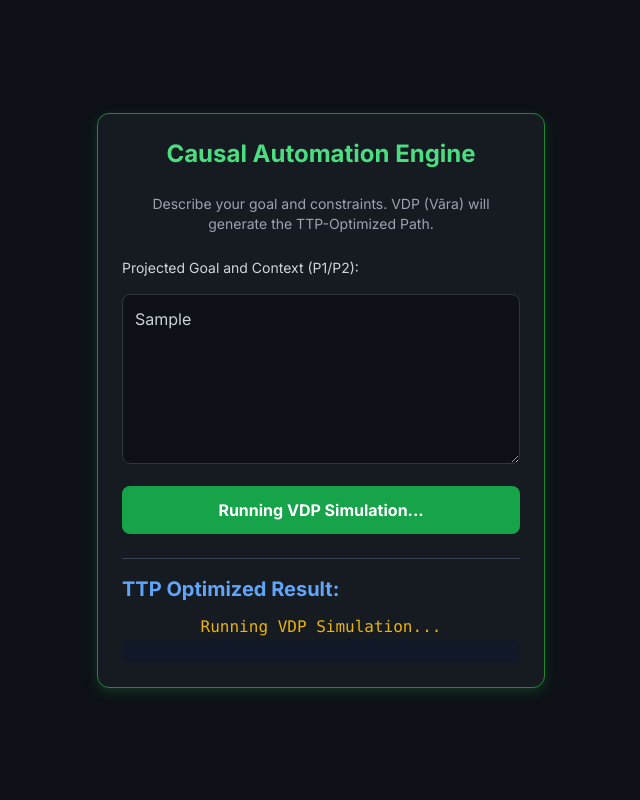
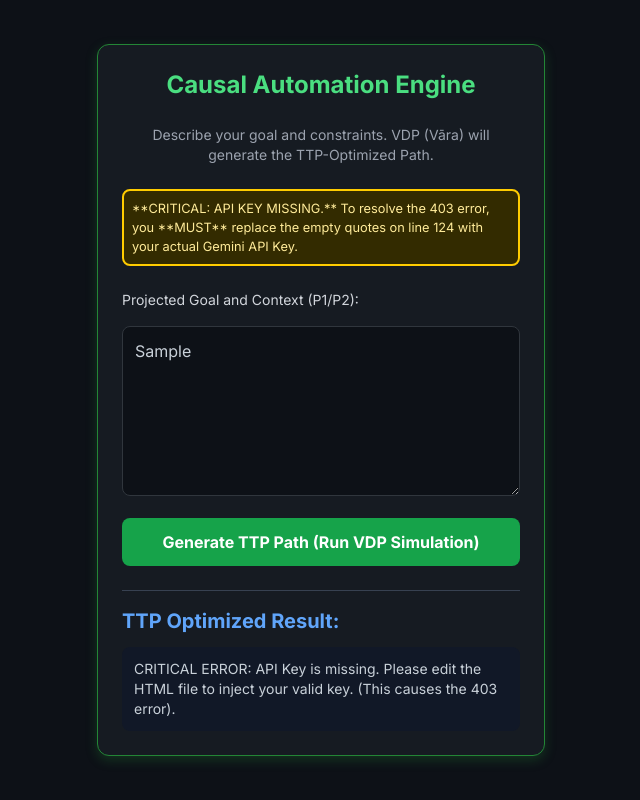
Before and after one commit to EchoPlight/VDP-Initiative, a plain HTML site: page calculator.html in a window 1280 px wide. Both pictures are taken after typing "Sample" into the empty fields and a click on the button "Generate TTP Path (Run VDP Simulation)". Shown: the whole page, without its empty margins (319-959 px from the left). Drawn offline with nearby package versions, Linux system fonts and the light colour scheme; no server answers.

Commit message:
Enhance API key handling and user instructions
Added critical instruction for API key injection and improved error handling.

```diff
--- a/calculator.html
+++ b/calculator.html
@@ -33,6 +33,15 @@
         #result-display {
             white-space: pre-wrap; /* Preserves formatting from the LLM output */
         }
+        .key-instruction {
+            padding: 0.5rem;
+            margin-bottom: 1rem;
+            border: 2px solid #ffcc00; /* Yellow border for high visibility */
+            background-color: #332b00; /* Dark yellow background */
+            color: #ffeb99;
+            border-radius: 0.5rem;
+            font-size: 0.8rem;
+        }
     </style>
 </head>
 <body class="flex items-center justify-center min-h-screen">
@@ -42,6 +51,11 @@
         <p class="text-sm text-gray-400 text-center">
             Describe your goal and constraints. VDP (Vāra) will generate the TTP-Optimized Path.
         </p>
+
+        <!-- CRITICAL INSTRUCTION -->
+        <div class="key-instruction">
+            **CRITICAL: API KEY MISSING.** To resolve the 403 error, you **MUST** replace the empty quotes on line 124 with your actual Gemini API Key.
+        </div>
 
         <!-- Input Area -->
         <div class="space-y-4">
@@ -70,12 +84,13 @@
     </div>
 
     <script>
-        // --- TTP PATCH START: Fixed F_CodeScope Error ---
-        // We define the full API URL string statically to bypass the WebView's variable initialization quirk.
-        const API_URL = "https://generativelanguage.googleapis.com/v1beta/models/gemini-2.5-flash-preview-09-2025:generateContent?key=";
-        const apiKey = ""; // Canvas runtime will inject the key here automatically.
-        // --- TTP PATCH END ---
+        // ----------------------------------------------------
+        // >>> CRITICAL INJECTION POINT (LINE 124) <<<
+        // PASTE YOUR GEMINI API KEY HERE TO RESOLVE 403 ERROR
+        const apiKey = "";
+        // ----------------------------------------------------
 
+        const API_URL = "AIzaSyAeHnDWpblucfNuqNTrf0U88lnjRkfzhjQ";
 
         // Function to make the API call with exponential backoff
         async function fetchWithBackoff(url, options, retries = 5, delay = 1000) {
@@ -86,9 +101,8 @@
                         return await response.json();
                     }
                     if (response.status === 429) { // Rate limit error
-                        console.warn(`Rate limit hit. Retrying in ${delay / 1000}s...`);
                         await new Promise(resolve => setTimeout(resolve, delay));
-                        delay *= 2; // Exponential increase
+                        delay *= 2;
                     } else {
                         throw new Error(`HTTP error! status: ${response.status}`);
                     }
@@ -111,6 +125,12 @@
 
             if (!userQuery) {
                 resultDisplay.textContent = "Please describe your projected goal and constraints.";
+                return;
+            }
+
+            // CRITICAL CHECK: Ensure the key is present before proceeding
+            if (!apiKey) {
+                resultDisplay.textContent = "CRITICAL ERROR: API Key is missing. Please edit the HTML file to inject your valid key. (This causes the 403 error).";
                 return;
             }
 
@@ -137,7 +157,6 @@
                 body: JSON.stringify(payload)
             };
 
-            // Use the globally defined, patched API_URL
             const finalApiUrl = API_URL + apiKey;
 
             try {
```
